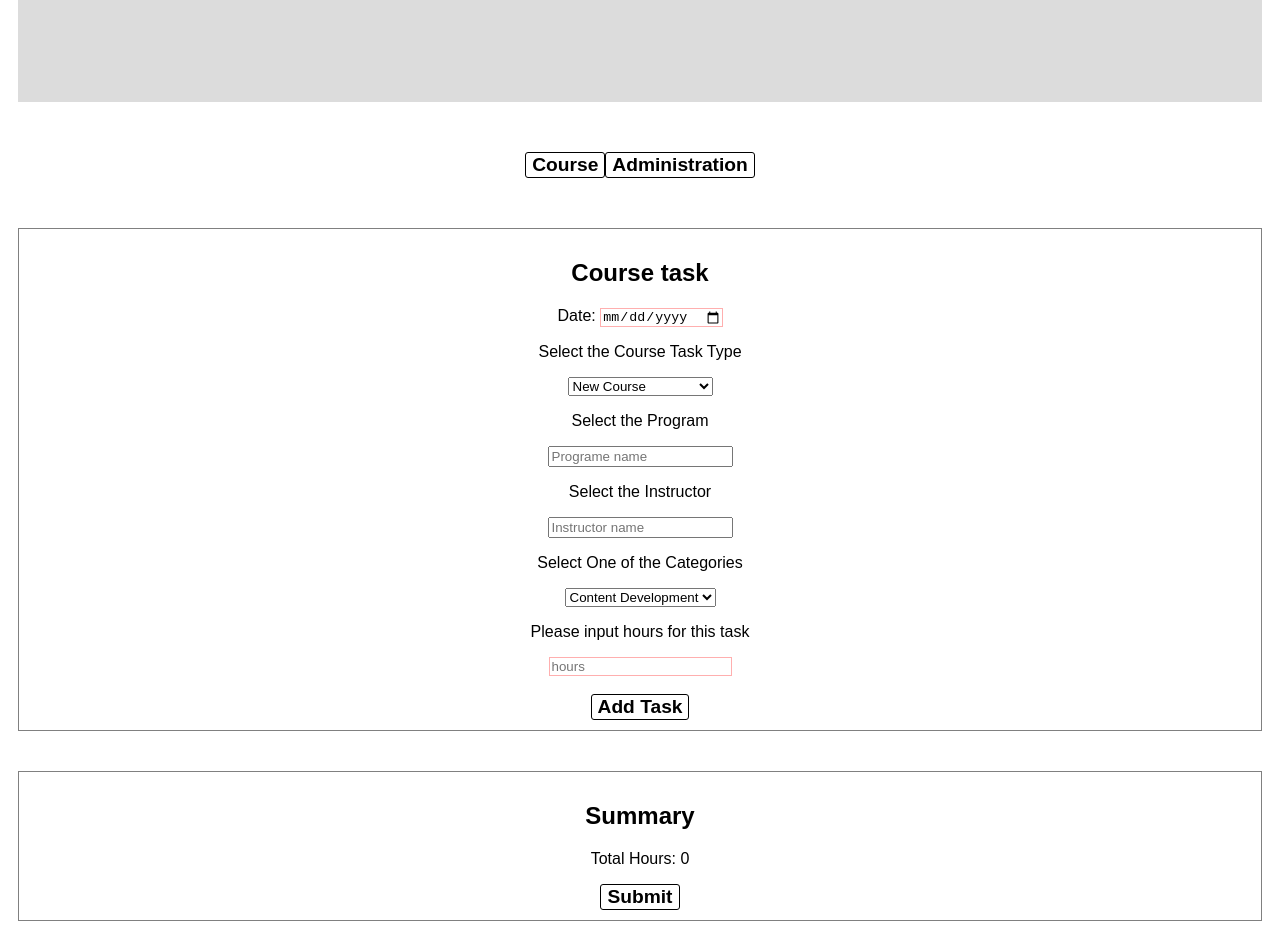
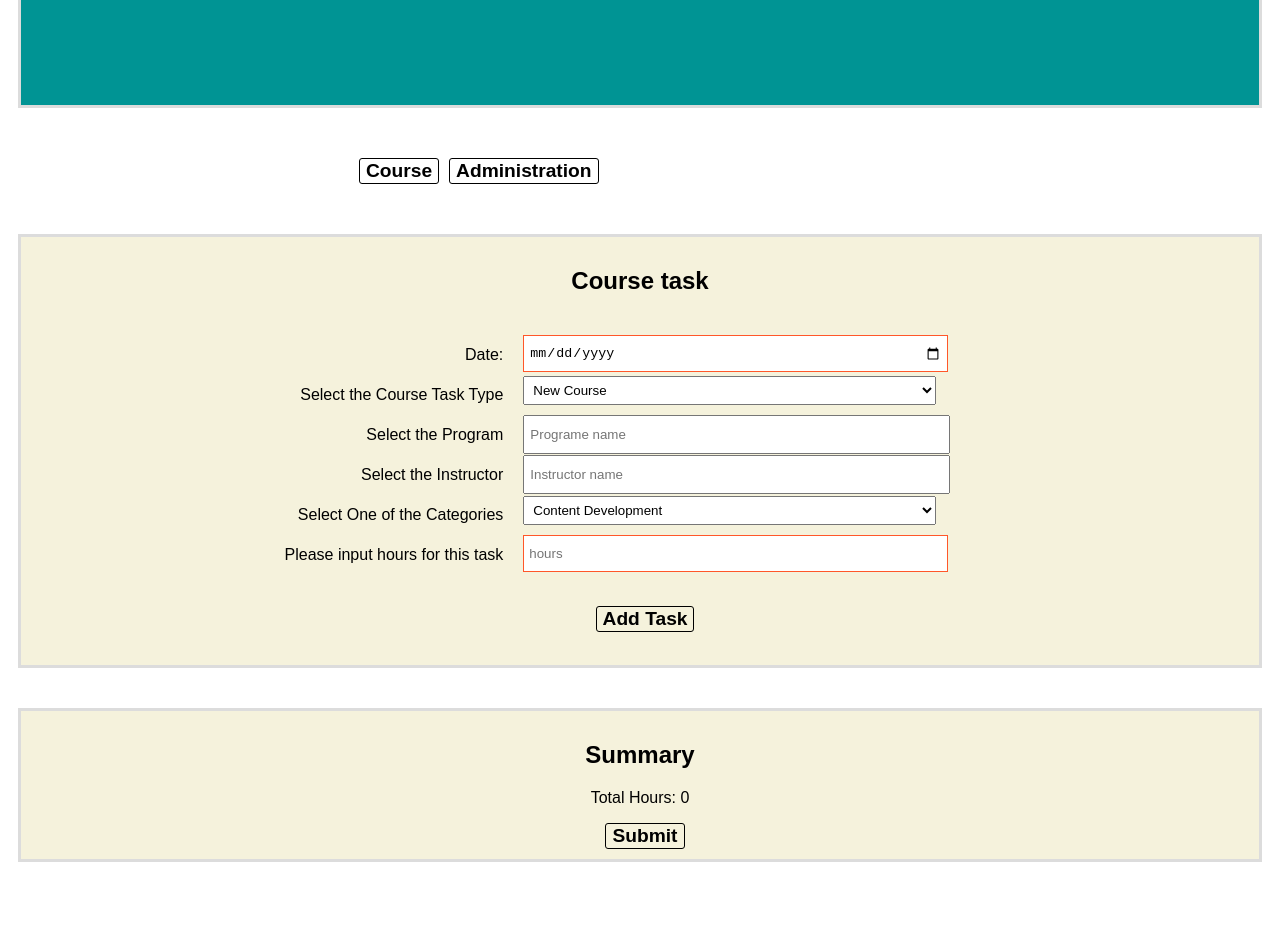
Before and after one commit to JinwooOh/statusreport, a React app: page / in a window 1280 px wide. Shown: the part 193-1132 px from the top of the page. After the commit the page ends 1073 px from the top, so only its background shows below. Built offline with nearby package versions, Linux system fonts and the light colour scheme.

Commit message:
add css color and change layout a bit

```diff
--- a/src/components/AddForm.js
+++ b/src/components/AddForm.js
@@ -50,10 +50,13 @@ class AddForm extends React.Component {
     if (this.props.taskType === "admin") {
       return (
         <form className="task-edit" onSubmit={this.createTask_admin}>
-          <label>Date: </label>
+          {/* <label>Date: </label> */}
+          <span>Date: </span>
           <input name="date" ref={this.dateRef} type="date" required />
+          <br />
 
-          <p>Select One of the Categories</p>
+          <span>Select One of the Categories</span>
+          {/* <p>Select One of the Categories</p> */}
           <select name="type" ref={this.categoryAdminRef}>
             <option value="Leave">Leave</option>
             <option value="Meeting">Meeting</option>
@@ -68,36 +71,45 @@ class AddForm extends React.Component {
             <option value="Special Projects">Special Projects</option>
             <option value="Travel">Travel</option>
           </select>
+          <br />
 
-          <p>Please input hours for this task</p>
+          <span>Please input hours for this task</span>
+          {/* <p>Please input hours for this task</p> */}
           <input
             name="hours"
             ref={this.hoursRef}
-            type="text"
+            type="number"
+            step="0.25"
             placeholder="hours"
             required
           />
           <br />
           <br />
-          <button type="submit">Add Task</button>
+          <div className="center">
+            <button type="submit">Add Task</button>
+          </div>
         </form>
       );
     }
+
     //course form
     return (
       <form className="task-edit" onSubmit={this.createTask}>
-        <label>Date: </label>
+        <span>Date: </span>
+        {/* <label>Date: </label> */}
         <input name="date" ref={this.dateRef} type="date" required />
-
-        <p>Select the Course Task Type</p>
-        {/* <span>Select the Course Task Type</span> */}
+        <br />
+        {/* <p>Select the Course Task Type</p> */}
+        <span>Select the Course Task Type</span>
         <select name="type" ref={this.courseTypeRef}>
           <option value="New Course">New Course</option>
           <option value="Course Maintenance">Course Maintenance</option>
           <option value="Course Live Support">Course Live Support</option>
         </select>
+        <br />
 
-        <p>Select the Program</p>
+        {/* <p>Select the Program</p> */}
+        <span>Select the Program</span>
         <input
           name="program"
           ref={this.programRef}
@@ -105,32 +117,41 @@ class AddForm extends React.Component {
           placeholder="Programe name"
         />
 
-        <p>Select the Instructor</p>
+        <span>Select the Instructor</span>
+        {/* <p>Select the Instructor</p> */}
         <input
           name="instructor"
           ref={this.instructorRef}
           type="text"
           placeholder="Instructor name"
         />
+        <br />
 
-        <p>Select One of the Categories</p>
+        <span>Select One of the Categories</span>
+        {/* <p>Select One of the Categories</p> */}
         <select name="type" ref={this.categoryRef}>
           <option value="Content Development">Content Development</option>
           <option value="Media Production">Media Production</option>
           <option value="Quality Control">Quality Control</option>
         </select>
+        <br />
 
-        <p>Please input hours for this task</p>
+        <span>Please input hours for this task</span>
+        {/* <p>Please input hours for this task</p> */}
         <input
           name="hours"
           ref={this.hoursRef}
-          type="text"
+          type="number"
           placeholder="hours"
+          step="0.25"
           required
         />
         <br />
         <br />
-        <button type="submit">Add Task</button>
+
+        <div className="center">
+          <button type="submit">Add Task</button>
+        </div>
       </form>
     );
   }
--- a/src/components/Forms.js
+++ b/src/components/Forms.js
@@ -1,13 +1,13 @@
 import React, { Component } from "react";
 import AddForm from "./AddForm";
+import TaskSelector from "./TaskSelector";
 
 class Forms extends Component {
   render() {
     if (this.props.taskType === "admin") {
       return (
         <div className="form-list">
-          <h2>Admin task</h2>
-
+          <h2 className="center">Admin task</h2>
           <AddForm
             addTask={this.props.addTask}
             sumHours={this.props.sumHours}
@@ -18,7 +18,7 @@ class Forms extends Component {
     }
     return (
       <div className="form-list">
-        <h2>Course task</h2>
+        <h2 className="center">Course task</h2>
 
         <AddForm
           addTask={this.props.addTask}
--- a/src/css/style.css
+++ b/src/css/style.css
@@ -6,7 +6,7 @@ ul {
   list-style-type: none;
 }
 input:required {
-  border: 1px solid #ffafaf;
+  border: 1px solid #ff5729;
 }
 .wrapper {
   display: grid;
@@ -15,35 +15,36 @@ input:required {
   grid-template-rows: auto;
   grid-template-areas:
     "App-title App-title App-title App-title"
-    ". taskSelector  taskSelector ."
+    "taskSelector taskSelector taskSelector taskSelector"
     "form form form form "
     "summary summary summary summary";
 }
 .App-title {
   grid-area: App-title;
+  border: 3px solid gainsboro;
   padding: 120px;
   margin: 10px;
   text-align: center;
-  background: gainsboro;
+  background: #009494;
 }
 .taskSelector {
   grid-area: taskSelector;
-  text-align: center;
+  grid-column: 2;
   padding: 10px;
   margin: 10px;
 }
 .form-list {
   grid-area: form;
-  border: 1px solid gray;
-  /* background: gainsboro; */
-  text-align: center;
+  border: 3px solid gainsboro;
+  background: #f5f2dc;
+  /* text-align: center; */
   padding: 10px;
   margin: 10px;
 }
 .summary {
   grid-area: summary;
-  border: 1px solid gray;
-  /* background: gainsboro; */
+  border: 3px solid gainsboro;
+  background: #f5f2dc;
   text-align: center;
   padding: 10px;
   margin: 10px;
@@ -52,6 +53,7 @@ input:required {
 /* button setting */
 button,
 input[type="submit"] {
+  margin-left: 10px;
   background: none;
   border-radius: 3px;
   border: 1px solid #000;
@@ -67,7 +69,7 @@ input[type="submit"]:after {
   content: "";
   z-index: -1;
   display: block;
-  background: gray;
+  background: #454445;
   position: absolute;
   width: 100%;
   height: 0;
@@ -89,16 +91,43 @@ button:focus:after,
 input[type="submit"]:focus:after {
   height: 100%;
 }
+.summary button:after {
+  background: #ff5729;
+}
+
 /* button setting end */
 
+/* form setting */
+.task-edit {
+  padding: 20px;
+  background-color: #f5f2dc;
+  margin: auto;
+  margin-top: 20px;
+  line-height: 30px;
+}
 .task-edit span {
+  padding: 5px;
   padding-left: 40px;
+  padding-right: 20px;
   display: inline-block;
   vertical-align: top;
-  width: 30%;
+  width: 35%;
+  text-align: right;
 }
-/* .task-edit input {
+.task-edit input {
+  padding: 5px;
   min-height: 25px;
   display: inline-block;
-  width: 50%;
-} */
+  width: 35%;
+}
+
+.task-edit select {
+  padding: 5px;
+  min-height: 25px;
+  display: inline-block;
+  width: 35%;
+}
+.center {
+  text-align: center;
+}
+/* form setting end*/
```
